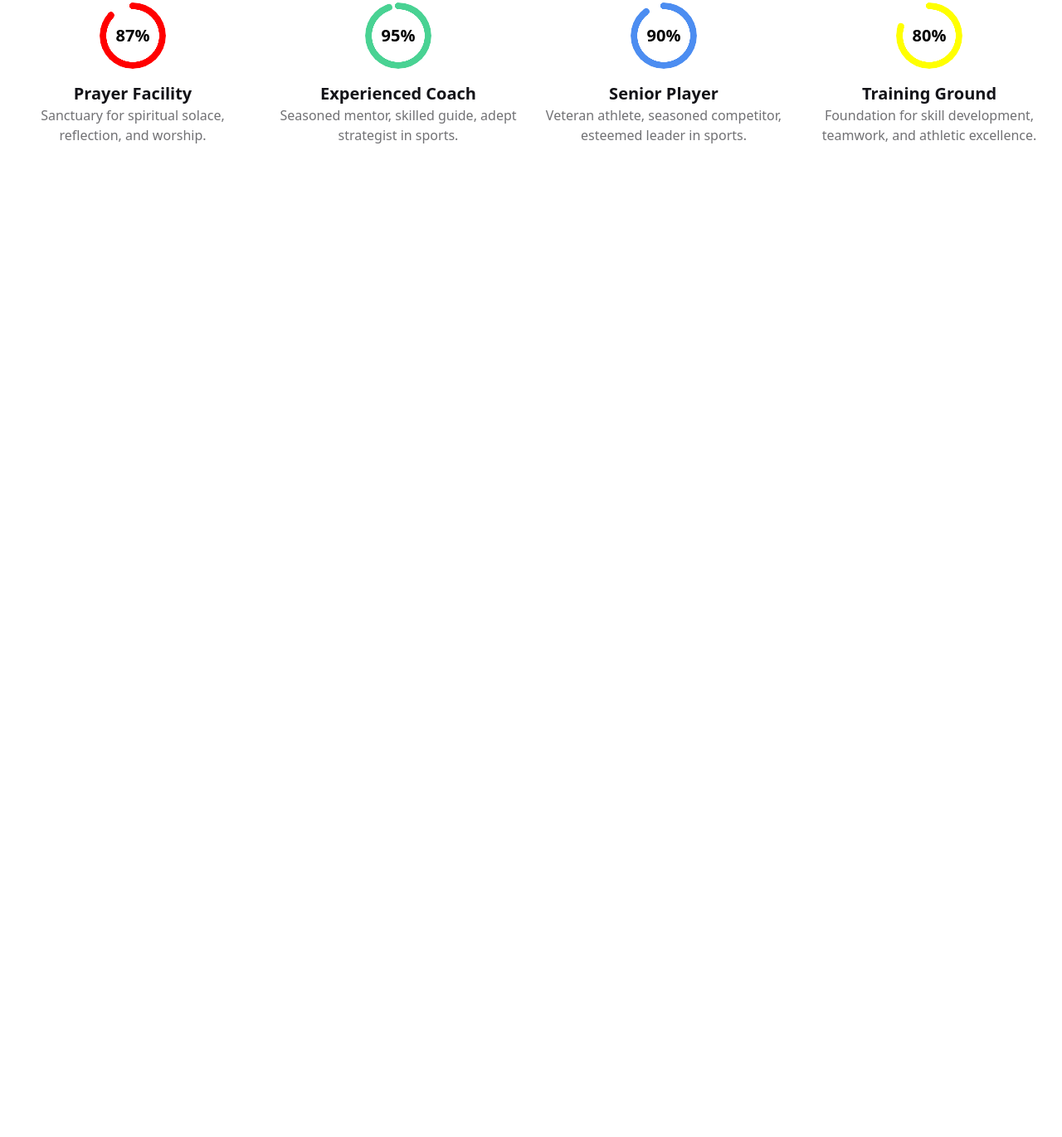
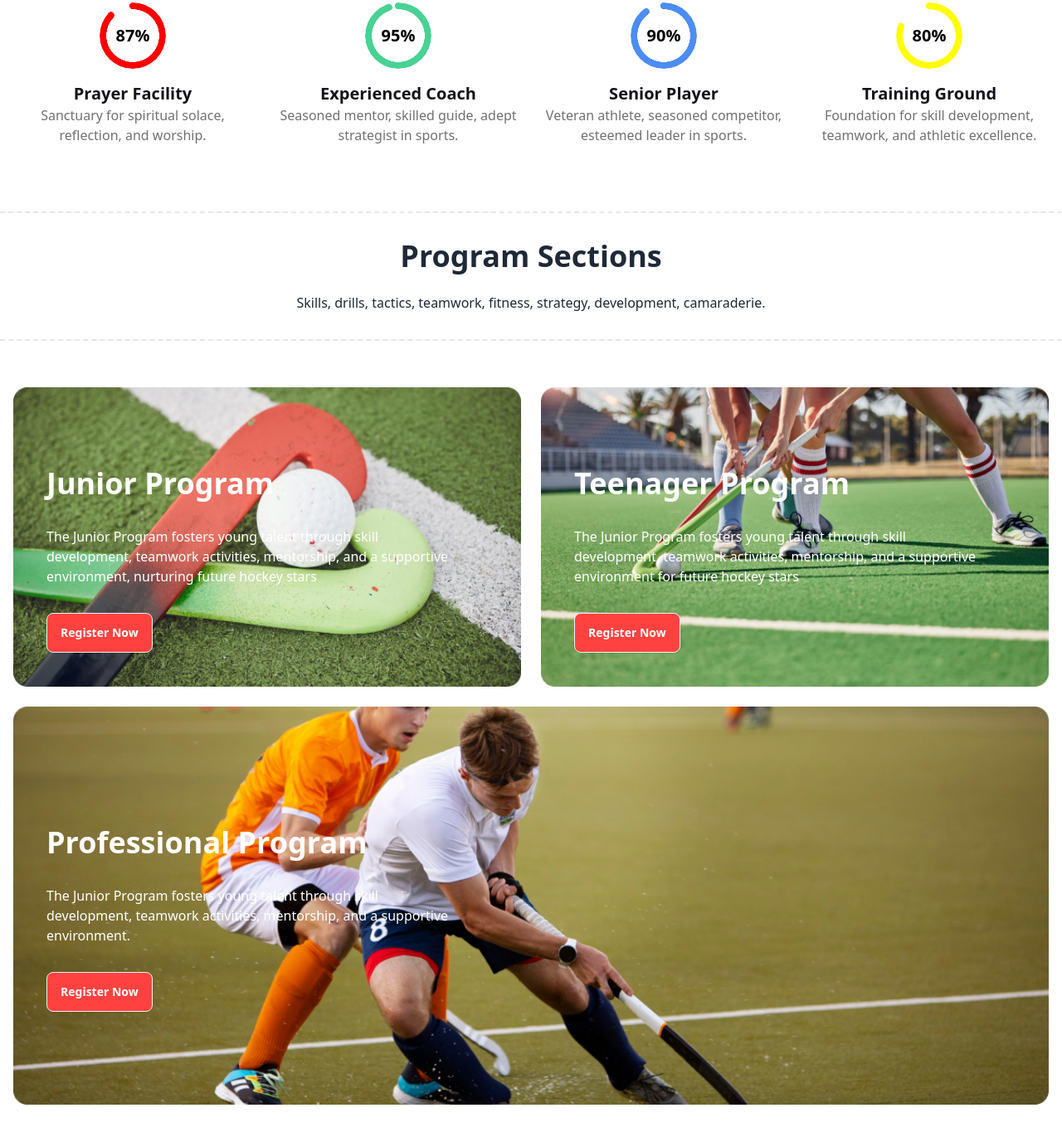
Before and after one commit to Parvez1819/B9A3-Hockeys-Assignment3, a plain HTML site: page index.html in a window 1280 px wide. Shown: the part 1057-2428 px from the top of the page at 83% size. Before the commit the page ends 1312 px from the top, so only its background shows below. Drawn offline with nearby package versions, Linux system fonts and the light colour scheme.

Commit message:
programe section added

```diff
--- a/index.html
+++ b/index.html
@@ -17,7 +17,7 @@
                 extend: {
                     colors: {
                         'button-background': '#FF4240',
-                        '.progress-border-one': '#F00',
+
                     }
                 }
             }
@@ -171,6 +171,47 @@
 
             </div>
         </section>
+        <!-- programme section -->
+        <section class="my-16">
+            <div class="border-t-2 border-b-2 py-8 border-dashed">
+                <h2 class="text-4xl font-extrabold text-center">Program Sections</h2>
+                <p class="text-center font-medium mt-6">Skills, drills, tactics, teamwork, fitness, strategy,
+                    development, camaraderie.</p>
+            </div>
+            <!-- program card container -->
+            <div class="grid p-4 mt-10 gap-6 grid-cols-1 md:grid-cols-2 lg:grid-cols-2">
+                <!-- programme card one -->
+                <div class="relative ">
+                    <img class="w-full " src="./Images/2.png" alt="">
+                    <div class="absolute top-0 left-2 lg:top-24 lg:left-10   flex-row items-center justify-center text-white space-y-4 lg:space-y-8">
+                        <h1 class="text-2xl lg:text-4xl font-bold">Junior Program</h1>
+                        <p class="font-medium max-w-[500px]">The Junior Program fosters young talent through skill development, teamwork activities,
+                            mentorship, and a supportive environment, nurturing future hockey stars</p>
+                            <button class="btn bg-button-background text-white">Register Now</button>
+                    </div>
+                </div>
+                <!-- programme card two -->
+                <div class="relative ">
+                    <img class="w-full " src="./Images/3.png" alt="">
+                    <div class="absolute top-0 left-2 lg:top-24 lg:left-10   flex-row items-center justify-center text-white space-y-4 lg:space-y-8">
+                        <h1 class=" text-2xl lg:text-4xl font-bold">Teenager Program</h1>
+                        <p class="font-medium max-w-[500px]">The Junior Program fosters young talent through skill development, teamwork activities,
+                            mentorship, and a supportive environment for future hockey stars</p>
+                            <button class="btn bg-button-background text-white">Register Now</button>
+                    </div>
+                </div>
+                <!-- programme card three -->
+                <div class="relative lg:col-span-2  ">
+                    <img class="w-full h-[200px] md:h-[220px] lg:h-full" src="./Images/4.png" alt="">
+                    <div class="absolute text-white top-0 left-2 md:top-8 lg:top-36  lg:left-10 flex-row items-center space-y-4 lg:space-y-8">
+                        <h1 class=" text-2xl lg:text-4xl font-bold">Professional Program</h1>
+                        <p class="font-medium max-w-[500px]">The Junior Program fosters young talent through skill development, teamwork activities,
+                            mentorship, and a supportive environment.</p>
+                            <button class="btn bg-button-background text-white">Register Now</button>
+                    </div>
+                </div>
+
+        </section>
 
     </main>
     <!-- footer section -->
```
